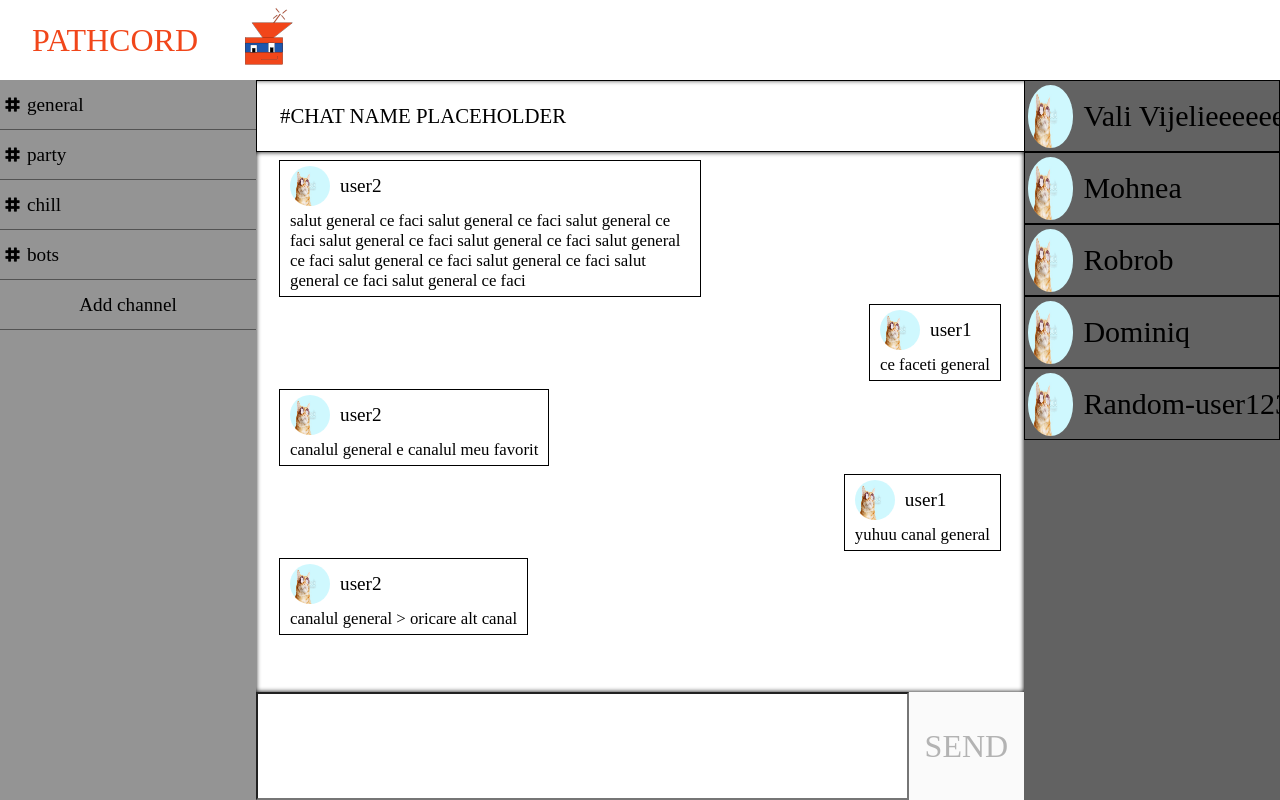
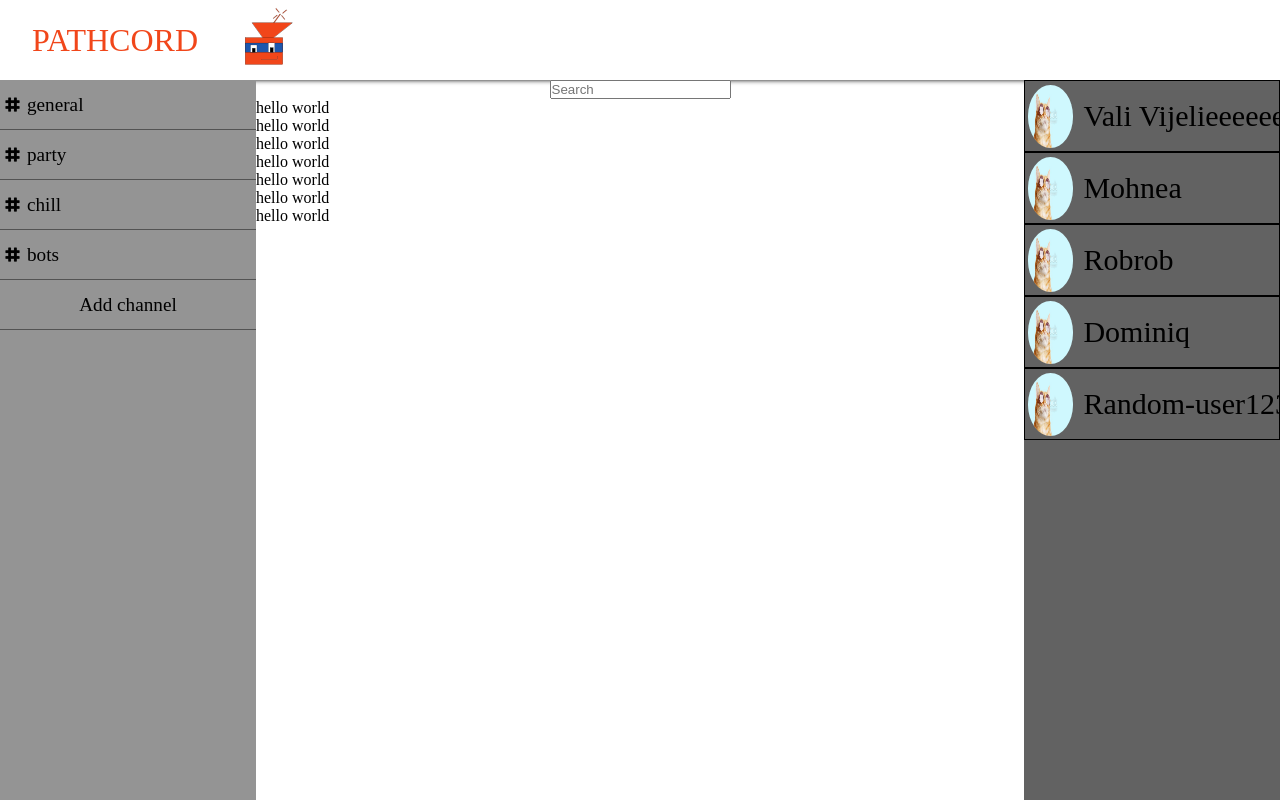
Before and after one commit to robpan38/pathcord, an Angular app: page /chat in a window 1280 px wide. Both pictures are taken after a click on the element "Add channel". Built offline with nearby package versions, Linux system fonts and the light colour scheme; a web font is replaced by a local one.

Commit message:
feat(add-channel): added changing between channels and Add Channel

```diff
--- a/src/app/app.module.ts
+++ b/src/app/app.module.ts
@@ -33,6 +33,7 @@ import {
 import {
   LogoContainerComponent,
 } from './login/logo-container/logo-container.component';
+import { AddChannelContainerComponent } from './chat/app-container/add-channel-container/add-channel-container.component';
 
 @NgModule({
   declarations: [
@@ -45,7 +46,8 @@ import {
     HeaderContainerComponent,
     ChatContainerComponent,
     UsersContainerComponent,
-    ChannelsContainerComponent
+    ChannelsContainerComponent,
+    AddChannelContainerComponent
   ],
   imports: [
     BrowserModule,
--- /dev/null
+++ b/src/app/chat/app-container/add-channel-container/add-channel-container.component.html
@@ -0,0 +1,33 @@
+<div class="add-channels-container">
+    <form class="add-channel-input">
+        <input placeholder="Search">
+    </form>
+
+    <div>
+        hello world
+    </div>
+
+    <div>
+        hello world
+    </div>
+
+    <div>
+        hello world
+    </div>
+
+    <div>
+        hello world
+    </div>
+
+    <div>
+        hello world
+    </div>
+
+    <div>
+        hello world
+    </div>
+
+    <div>
+        hello world
+    </div>
+</div>
--- /dev/null
+++ b/src/app/chat/app-container/add-channel-container/add-channel-container.component.scss
@@ -0,0 +1,9 @@
+.add-channels-container {
+    display: flex;
+    flex-direction: column;
+    align-items: flex-start;
+}
+
+.add-channel-input {
+    align-self: center;
+}
--- /dev/null
+++ b/src/app/chat/app-container/add-channel-container/add-channel-container.component.ts
@@ -0,0 +1,15 @@
+import { Component, OnInit } from '@angular/core';
+
+@Component({
+  selector: 'app-add-channel-container',
+  templateUrl: './add-channel-container.component.html',
+  styleUrls: ['./add-channel-container.component.scss']
+})
+export class AddChannelContainerComponent implements OnInit {
+
+  constructor() { }
+
+  ngOnInit(): void {
+  }
+
+}
--- a/src/app/chat/app-container/app-container.component.html
+++ b/src/app/chat/app-container/app-container.component.html
@@ -1,10 +1,17 @@
 <app-channels-container class="channels-container"
                         [channels]="channels"
-                        (onChannelSelected)="selectChannel($event)"></app-channels-container>
+                        (onChannelSelected)="selectChannel($event)"
+                        (onAddChannel)="addChannel()"></app-channels-container>
 
-<app-chat-container     [messages]="messages"
+<ng-container *ngIf="!showAddChannelScreen; else addChannelSection">
+    <app-chat-container [messages]="messages"
                         (messageSent)="handleMessageSent($event)"
                         class="chat-container"></app-chat-container>
+</ng-container>
+
+<ng-template #addChannelSection>
+    <app-add-channel-container class="chat-container"></app-add-channel-container>
+</ng-template>
 
 <app-users-container class="users-container"
                      [users]="users"></app-users-container>
--- a/src/app/chat/app-container/app-container.component.ts
+++ b/src/app/chat/app-container/app-container.component.ts
@@ -21,11 +21,17 @@ export class AppContainerComponent implements OnInit {
   @Input() currentUserId = 1;
   @Input() currentChatId = 1;
   @Input() users: User[] = [];
+  @Input() showAddChannelScreen = false;
   @Output() onChannelSelected = new EventEmitter<Channel>();
+  @Output() onAddChannel = new EventEmitter<Channel>();
 
   constructor() { }
 
   ngOnInit(): void {
+  }
+
+  protected addChannel() {
+    this.onAddChannel.emit();
   }
 
   protected selectChannel(channel: Channel) {
--- a/src/app/chat/app-container/channels-container/channels-container.component.ts
+++ b/src/app/chat/app-container/channels-container/channels-container.component.ts
@@ -16,6 +16,7 @@ import { Channel } from 'src/app/shared/interfaces/channel';
 export class ChannelsContainerComponent implements OnInit {
   @Input() channels: Channel[] = [];
   @Output() onChannelSelected = new EventEmitter<Channel>();
+  @Output() onAddChannel = new EventEmitter<Channel>();
 
   constructor() { }
 
@@ -27,7 +28,7 @@ export class ChannelsContainerComponent implements OnInit {
   }
 
   protected addChannel() {
-    console.log('adding a new channel...')
+    this.onAddChannel.emit();
   }
 
 }
--- a/src/app/chat/chat.component.html
+++ b/src/app/chat/chat.component.html
@@ -5,4 +5,6 @@
                    [channels]="channels$ | async"
                    [messages]="selectedChannelMessages$ | async"
                    [users]="selectedChannelUsers$ | async"
-                   (onChannelSelected)="selectChannel($event)"></app-app-container>
+                   [showAddChannelScreen]="isAddingChannels"
+                   (onChannelSelected)="selectChannel($event)"
+                   (onAddChannel)="addChannel()"></app-app-container>
--- a/src/app/chat/chat.component.ts
+++ b/src/app/chat/chat.component.ts
@@ -28,12 +28,15 @@ export class ChatComponent implements OnInit {
   public selectedChannelMessages$: Observable<Message[]>;
   public selectedChannelUsers$: Observable<User[]>;
 
+  public isAddingChannels = false;
+
   constructor( private http: HttpClient, private channelsService: ChannelsService,
                private messagesService: MessagesService, private usersService: UsersService ) { }
 
   ngOnInit(): void {
     this.loadChannels();
     // TODO: link the logged user to his user id
+    this.isAddingChannels = false;
     this.channels$.subscribe(
       channels => this.selectedChannel$.next(channels[0])
     );
@@ -41,7 +44,12 @@ export class ChatComponent implements OnInit {
     this.loadUsers(this.selectedChannel$.value.channelId);
   }
 
+  protected addChannel() {
+    this.isAddingChannels = true;
+  }
+
   protected selectChannel(channel: Channel) {
+    this.isAddingChannels = false;
     console.log('i\'m here :)', channel);
     this.selectedChannel$.next(channel);
     this.loadMessages(channel.channelId);
```
Also changed, not shown: 1 other file (tests, documents, lock files or other folders).
